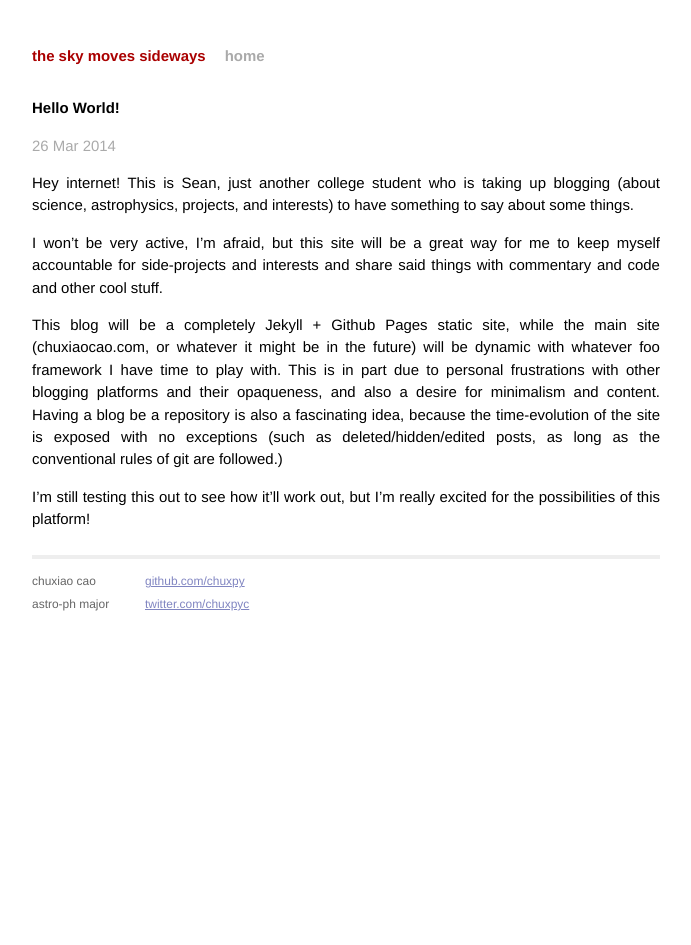
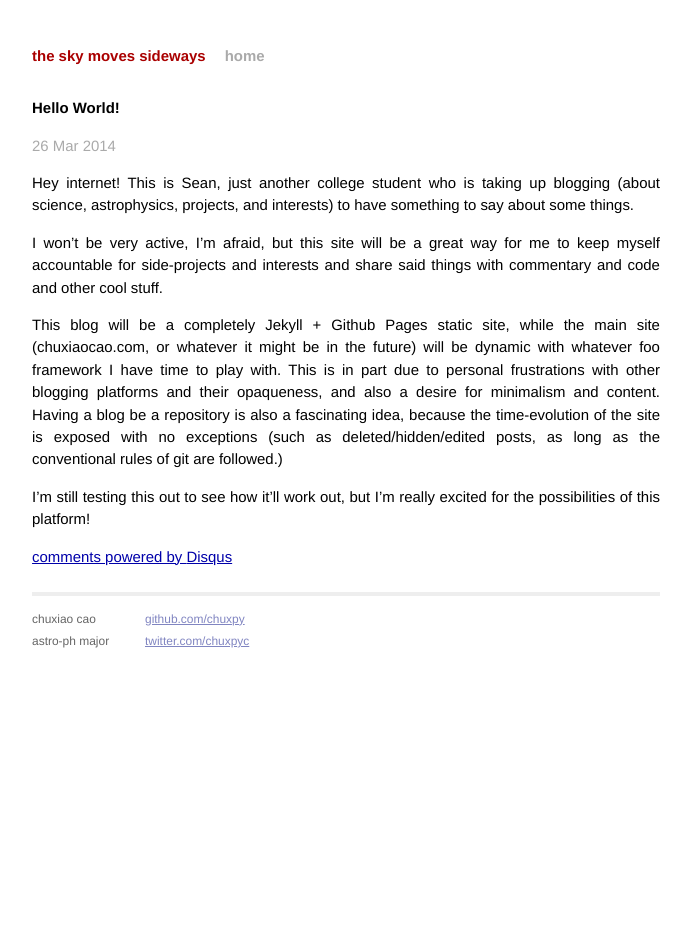
Before and after one commit to chuxpy/chuxpy.github.io, a Jekyll site: the page built from _posts/2014-03-26-hello-world.markdown, in a window 1280 px wide. Shown: the whole page, without its empty margins (294-985 px from the left). Built offline with Jekyll 4.4.1, drawn with Linux system fonts in a browser that asks for light colours; Markdown is read by kramdown in place of the engine named in the settings; comment, search, counter and statistics services are not loaded; some of the changed lines change nothing that is shown.

Commit message:
Disqus (forgot to add modified items to commit)

```diff
--- a/_layouts/post.html
+++ b/_layouts/post.html
@@ -7,3 +7,16 @@
 <div class="post">
 {{ content }}
 </div>
+<div id="disqus_thread"></div>
+    <script type="text/javascript">
+        var disqus_shortname = 'chuxpy';
+
+        /* * * DON'T EDIT BELOW THIS LINE * * */
+        (function() {
+            var dsq = document.createElement('script'); dsq.type = 'text/javascript'; dsq.async = true;
+            dsq.src = '//' + disqus_shortname + '.disqus.com/embed.js';
+            (document.getElementsByTagName('head')[0] || document.getElementsByTagName('body')[0]).appendChild(dsq);
+        })();
+    </script>
+    <noscript>Please enable JavaScript to view the <a href="http://disqus.com/?ref_noscript">comments powered by Disqus.</a></noscript>
+    <a href="http://disqus.com" class="dsq-brlink">comments powered by <span class="logo-disqus">Disqus</span></a>
```
Also changed, not shown: _layouts/default.html (line endings or trailing spaces).
